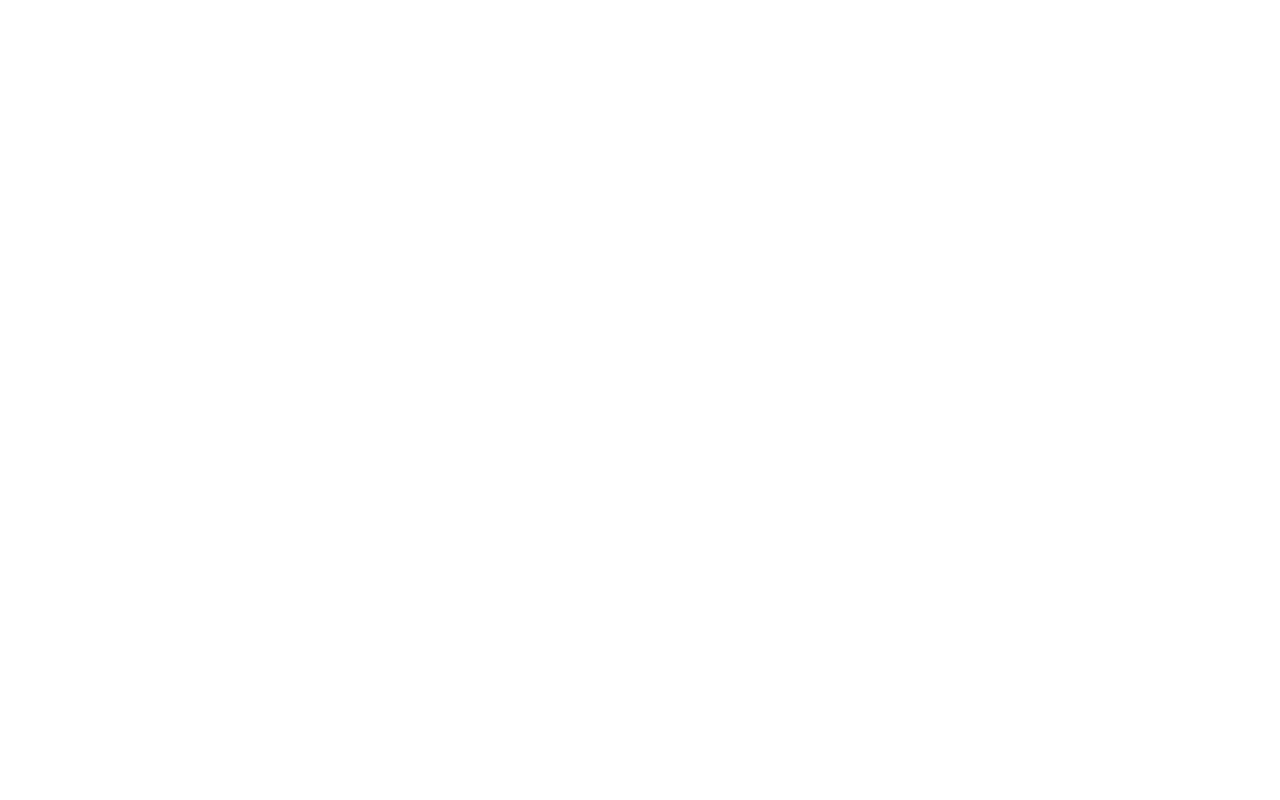
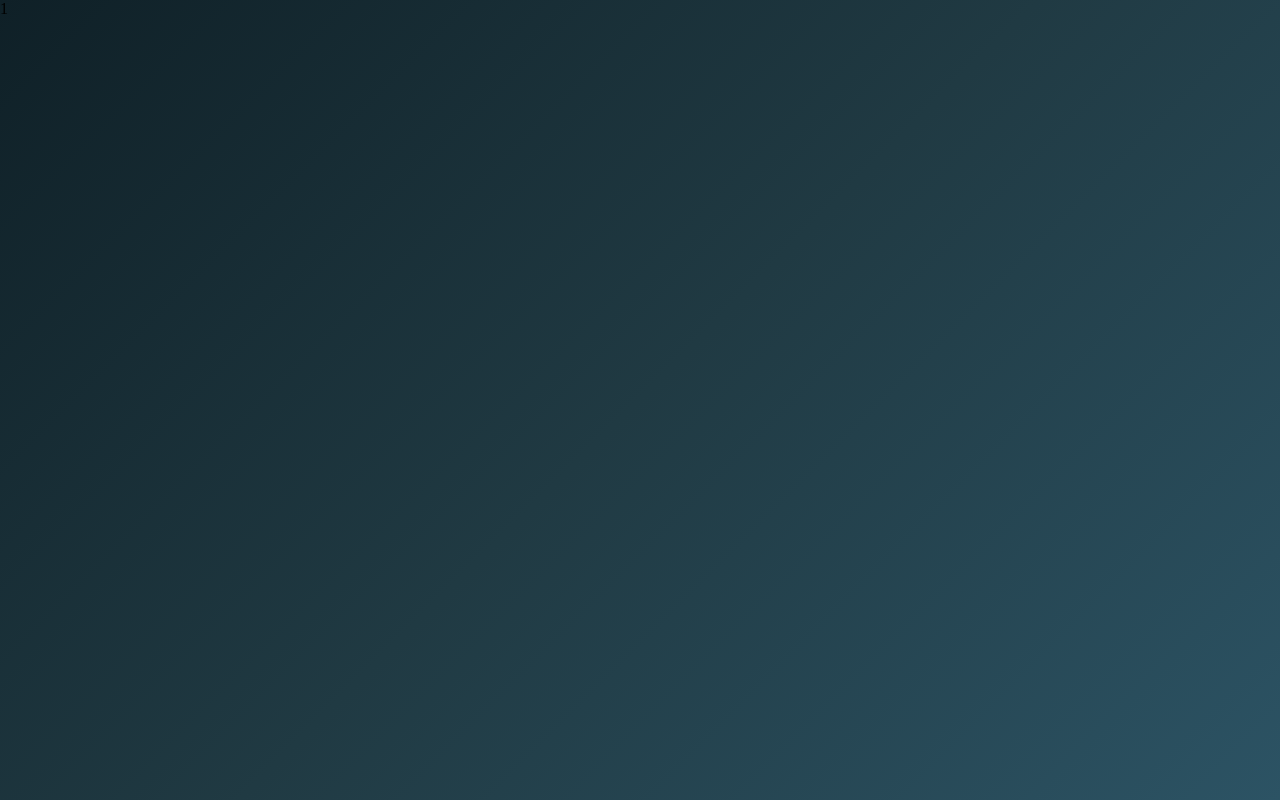
Before and after one commit to tmprl/QuizApp, a plain HTML site: page index.html in a window 1280 px wide. Drawn offline with Linux system fonts and the light colour scheme.

Commit message:
style: change default browser settings at universal selector, give gradient to body

```diff
--- a/index.html
+++ b/index.html
@@ -7,7 +7,7 @@
     <link rel="stylesheet" href="style.css">
 </head>
 <body>
-
+    <div class="wrapper">1</div>
 
 
     <script src="script.js"></script>
--- a/style.css
+++ b/style.css
@@ -0,0 +1,16 @@
+* {
+    margin: 0;
+    padding: 0;
+    box-sizing: border-box;
+}
+
+body {
+  min-height: 100vh;
+  margin: 0;
+  background: linear-gradient(
+    135deg,
+    #0f2027,
+    #203a43,
+    #2c5364
+  );
+}
```
